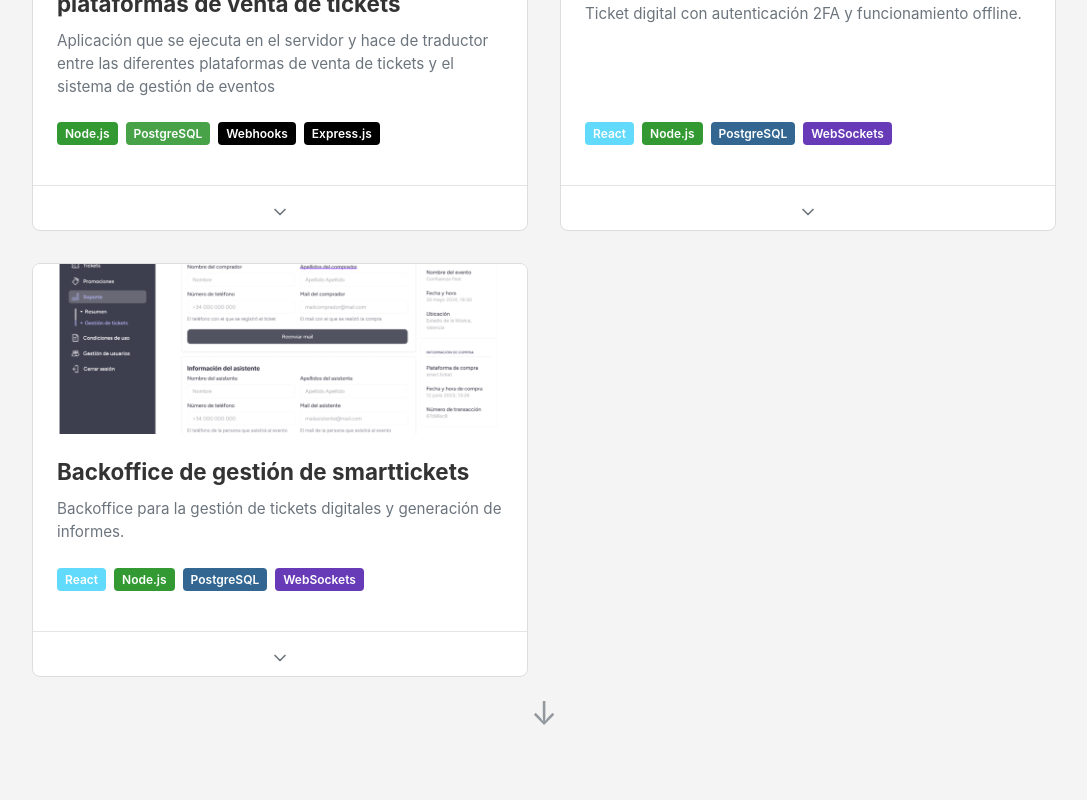
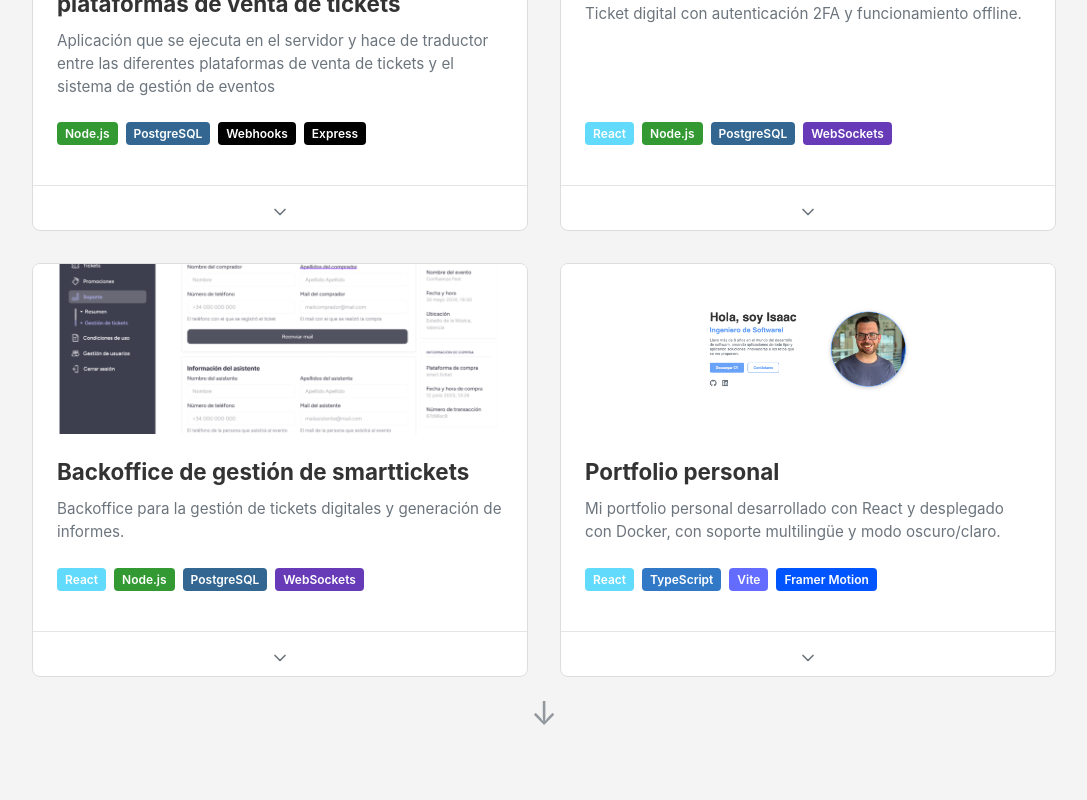
Before and after one commit to ipepio/portfolio, a React (Vite) app: page / in a window 1280 px wide. Shown: the part 4180-4980 px from the top of the page, without its empty margins (96-1183 px from the left). Built offline with nearby package versions, Linux system fonts and the light colour scheme.

Commit message:
update portfolio project data

```diff
--- a/src/data/ProjectsData.ts
+++ b/src/data/ProjectsData.ts
@@ -35,7 +35,27 @@ import rosettaImage from "@/assets/rosetta.png";
 import kitchenImage from "@/assets/kitchen.png";
 import smtk from "@/assets/smtk.png";
 import backoffice from "@/assets/backoffice.png";
+import portfolio from "@/assets/portfolio.png";
 
+
+const techColors = {
+    React: "#61DAFB",
+    "Node.js": "#339933",
+    PostgreSQL: "#336791",
+    TypeScript: "#3178C6",
+    Docker: "#2496ED",
+    WebSockets: "#673AB7",
+    Express: "#000000",
+    Webhooks: "#010101",
+    Make: "#003366",
+    Makefile: "#003366",
+    Vite: "#646CFF",
+    HTML: "#E34F26",
+    CSS: "#1572B6",
+    JavaScript: "#F7DF1E",
+    "Framer Motion": "#0055FF",
+    Tailwind: "#06B6D4"
+  };
 
 
   export const mockProjects: Project[] = [
@@ -57,11 +77,11 @@ export const mockProjects: Project[] = [
         ca: "Kmbrer-Card és una aplicació web dissenyada per revolucionar l'experiència del client en restaurants. Permet als comensals explorar menús digitals, fer comandes personalitzades, compartir plats i gestionar pagaments de manera segura i eficient. Amb una interfície intuïtiva i moderna, aquesta aplicació millora la interacció entre clients i restaurants, optimitzant la gestió de comandes i pagaments."
       },
       technologies: [
-            { name: "React", color: "#61DAFB" },
-            { name: "Node.js", color: "#339933" },
-            { name: "PostgreSQL", color: "#336791" },
-            { name: "Make", color: "#003366" },
-            { name: "Docker", color: "#2496ED" }
+        { name: "React", color: techColors.React },
+        { name: "Node.js", color: techColors["Node.js"] },
+        { name: "PostgreSQL", color: techColors.PostgreSQL },
+        { name: "Make", color: techColors.Make },
+        { name: "Docker", color: techColors.Docker }
       ],
       features: {
         es: [
@@ -111,11 +131,11 @@ export const mockProjects: Project[] = [
         ca: "Kmbrer-Kitchen és una aplicació web dissenyada per optimitzar la gestió de comandes a la cuina de restaurants. Mostra els plats del dia en ordre d'arribada, permetent al personal de cuina marcar els plats com a rebutjats, en preparació o servits. Inclou una pantalla de login segura i garanteix l'accés exclusiu al restaurant corresponent, ideal per a cadenes multifranquícia i multirestaurante. Les notificacions en temps real mitjançant WebSockets asseguren una comunicació fluida i eficient."
       },
       technologies: [
-            { name: "React", color: "#61DAFB" },
-            { name: "Node.js", color: "#339933" },
-            { name: "PostgreSQL", color: "#336791" },
-            { name: "WebSockets", color: "#673AB7" },
-            { name: "Docker", color: "#2496ED" }
+        { name: "React", color: techColors.React },
+        { name: "Node.js", color: techColors["Node.js"] },
+        { name: "PostgreSQL", color: techColors.PostgreSQL },
+        { name: "WebSockets", color: techColors.WebSockets },
+        { name: "Docker", color: techColors.Docker }
       ],
       features: {
         es: [
@@ -165,10 +185,10 @@ export const mockProjects: Project[] = [
         ca: "Rosetta és una aplicació robusta i escalable desenvolupada en Node.js amb Express, dissenyada per actuar com un pont essencial entre diverses plataformes de venda d'entrades i sistemes de gestió d'esdeveniments.\nAquest projecte aborda la complexitat d'integrar múltiples fonts de dades, assegurant una comunicació fluida i eficient."
       },
       technologies: [
-            { name: "Node.js", color: "#339933" },
-            { name: "PostgreSQL", color: "#47A248" },
-            { name: "Webhooks", color: "#010101" },
-            { name: "Express.js", color: "#000000" }
+        { name: "Node.js", color: techColors["Node.js"] },
+        { name: "PostgreSQL", color: techColors.PostgreSQL },
+        { name: "Webhooks", color: techColors.Webhooks },
+        { name: "Express", color: techColors.Express }
       ],
       features: {
         es: [
@@ -179,8 +199,22 @@ export const mockProjects: Project[] = [
           "Centralización de datos y automatización de procesos.",
           "Escalabilidad para manejar grandes volúmenes de datos."
         ],
-            en: [],
-            ca: []
+        en: [
+          "Data translation between ticket sales platforms and event management systems.",
+          "Bidirectional integration through webhooks for real-time updates.",
+          "Unidirectional integration with database for external data sources.",
+          "Flexible RESTful API for integration with various systems.",
+          "Data centralization and process automation.",
+          "Scalability to handle large volumes of data."
+        ],
+        ca: [
+          "Traducció de dades entre plataformes de venda d'entrades i sistemes de gestió d'esdeveniments.",
+          "Integració bidireccional mitjançant webhooks per a actualitzacions en temps real.",
+          "Integració unidireccional amb base de dades per a fonts de dades externes.",
+          "API RESTful flexible per a integració amb diversos sistemes.",
+          "Centralització de dades i automatització de processos.",
+          "Escalabilitat per a gestionar grans volums de dades."
+        ]
       },
       image: rosettaImage,
       githubUrl: null,
@@ -204,12 +238,12 @@ export const mockProjects: Project[] = [
         ca: "Smartticket és un tiquet digital React segur i funcional sense connexió a internet. Permet l'obertura simultània en un únic dispositiu i compta amb autenticació 2FA mitjançant telèfon mòbil o sessions de Google i Apple. Utilitza WebSockets per a actualitzacions en temps real i un backend Node.js amb PostgreSQL, desplegat en contenidors. El projecte es pot executar fàcilment amb un Makefile. En aquest projecte, he col·laborat en el disseny del producte, l'arquitectura de les solucions i el desenvolupament d'algunes funcionalitats, treballant amb un sistema de disseny."
       },
       technologies: [
-            { name: "React", color: "#61DAFB" },
-            { name: "Node.js", color: "#339933" },
-            { name: "PostgreSQL", color: "#336791" },
-            { name: "WebSockets", color: "#673AB7" },
-            { name: "Docker", color: "#2496ED" },
-            { name: "Makefile", color: "#808080" }
+        { name: "React", color: techColors.React },
+        { name: "Node.js", color: techColors["Node.js"] },
+        { name: "PostgreSQL", color: techColors.PostgreSQL },
+        { name: "WebSockets", color: techColors.WebSockets },
+        { name: "Docker", color: techColors.Docker },
+        { name: "Makefile", color: techColors.Makefile }
       ],
       features: {
         es: [
@@ -262,12 +296,12 @@ export const mockProjects: Project[] = [
         ca: "Smartticket-Backoffice és una plataforma web per a la gestió integral de tiquets digitals. Permet l'administració d'usuaris, la generació d'informes detallats i el seguiment de l'estat dels tiquets. Desenvolupat amb React per al frontend i Node.js amb PostgreSQL per al backend, utilitza WebSockets per a actualitzacions en temps real i està desplegat en contenidors Docker. El projecte es pot executar fàcilment amb un Makefile. En aquest projecte, he col·laborat en el disseny del producte, l'arquitectura de les solucions i el desenvolupament d'algunes funcionalitats, treballant amb un sistema de disseny."
       },
       technologies: [
-            { name: "React", color: "#61DAFB" },
-            { name: "Node.js", color: "#339933" },
-            { name: "PostgreSQL", color: "#336791" },
-            { name: "WebSockets", color: "#673AB7" },
-            { name: "Docker", color: "#2496ED" },
-            { name: "Makefile", color: "#808080" }
+        { name: "React", color: techColors.React },
+        { name: "Node.js", color: techColors["Node.js"] },
+        { name: "PostgreSQL", color: techColors.PostgreSQL },
+        { name: "WebSockets", color: techColors.WebSockets },
+        { name: "Docker", color: techColors.Docker },
+        { name: "Makefile", color: techColors.Makefile }
       ],
       features: {
         es: [
@@ -298,5 +332,62 @@ export const mockProjects: Project[] = [
       image: backoffice,
       githubUrl: null,
       demoUrl: "https://admin.smtkfile.com"
+    },
+    {
+        id: "personal-portfolio",
+        title: {
+          es: "Portfolio personal",
+          en: "Personal portfolio",
+          ca: "Portfolio personal"
+        },
+        description: {
+          es: "Mi portfolio personal desarrollado con React y desplegado con Docker, con soporte multilingüe y modo oscuro/claro.",
+          en: "My personal portfolio developed with React and deployed with Docker, featuring multilingual support and dark/light mode.",
+          ca: "El meu portfolio personal desenvolupat amb React i desplegat amb Docker, amb suport multilingüe i mode fosc/clar."
+        },
+        fullDescription: {
+          es: "Este portfolio personal es una aplicación web moderna desarrollada con React y Vite como empaquetador. Presenta mis proyectos profesionales y habilidades de manera interactiva con una interfaz limpia y responsive. Incluye soporte completo para múltiples idiomas (español, inglés y catalán), así como un modo oscuro/claro que se adapta a las preferencias del usuario. La aplicación está optimizada para el rendimiento y se despliega mediante Docker para asegurar un entorno consistente y seguro.",
+          en: "This personal portfolio is a modern web application developed with React and Vite as the bundler. It showcases my professional projects and skills in an interactive way with a clean, responsive interface. It includes full support for multiple languages (Spanish, English, and Catalan), as well as a dark/light mode that adapts to user preferences. The application is optimized for performance and is deployed using Docker to ensure a consistent and secure environment.",
+          ca: "Aquest portfolio personal és una aplicació web moderna desenvolupada amb React i Vite com a empaquetador. Presenta els meus projectes professionals i habilitats de manera interactiva amb una interfície neta i responsive. Inclou suport complet per a múltiples idiomes (espanyol, anglès i català), així com un mode fosc/clar que s'adapta a les preferències de l'usuari. L'aplicació està optimitzada per al rendiment i es desplega mitjançant Docker per assegurar un entorn consistent i segur."
+        },
+        technologies: [
+          { name: "React", color: techColors.React },
+          { name: "TypeScript", color: techColors.TypeScript },
+          { name: "Vite", color: techColors.Vite },
+          { name: "Framer Motion", color: techColors["Framer Motion"] },
+          { name: "Docker", color: techColors.Docker }
+        ],
+        features: {
+          es: [
+            "Diseño responsive que se adapta a todos los dispositivos",
+            "Soporte multilingüe completo (español, inglés y catalán)",
+            "Modo oscuro/claro con detección automática de preferencias del sistema",
+            "Animaciones suaves con Framer Motion",
+            "Formulario de contacto funcional",
+            "Visualización detallada de proyectos y tecnologías",
+            "Desplegado con Docker para asegurar un entorno consistente"
+          ],
+          en: [
+            "Responsive design that adapts to all devices",
+            "Complete multilingual support (Spanish, English, and Catalan)",
+            "Dark/light mode with automatic system preference detection",
+            "Smooth animations with Framer Motion",
+            "Functional contact form",
+            "Detailed display of projects and technologies",
+            "Deployed with Docker to ensure a consistent environment"
+          ],
+          ca: [
+            "Disseny responsive que s'adapta a tots els dispositius",
+            "Suport multilingüe complet (espanyol, anglès i català)",
+            "Mode fosc/clar amb detecció automàtica de preferències del sistema",
+            "Animacions suaus amb Framer Motion",
+            "Formulari de contacte funcional",
+            "Visualització detallada de projectes i tecnologies",
+            "Desplegat amb Docker per assegurar un entorn consistent"
+          ]
+        },
+        image: portfolio,
+        githubUrl: "https://github.com/ipepio/portfolio",
+        demoUrl: "https://ipepio.dev"
       }
   ];
```
Also changed, not shown: src/assets/portfolio.png (added), 1 other file (tests, documents, lock files or other folders). Lines whose indentation alone changed are shown as unchanged.
